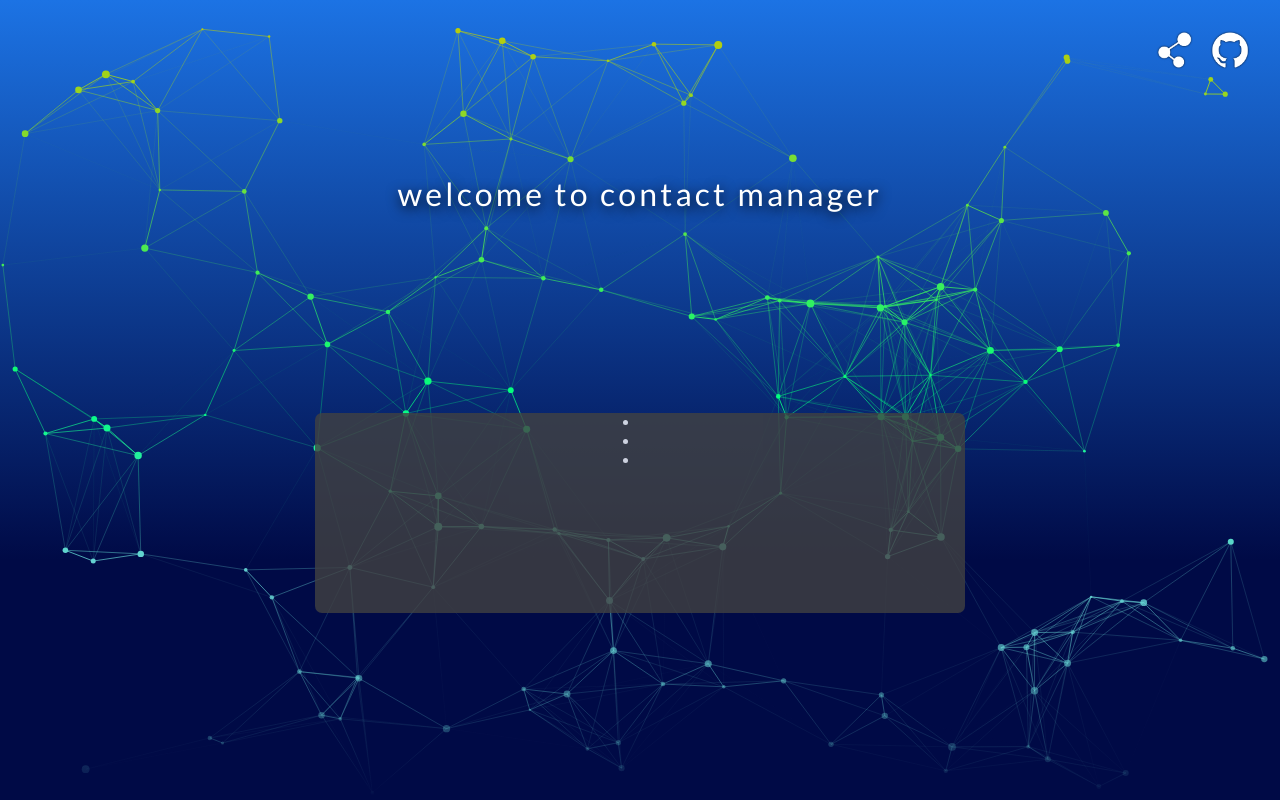
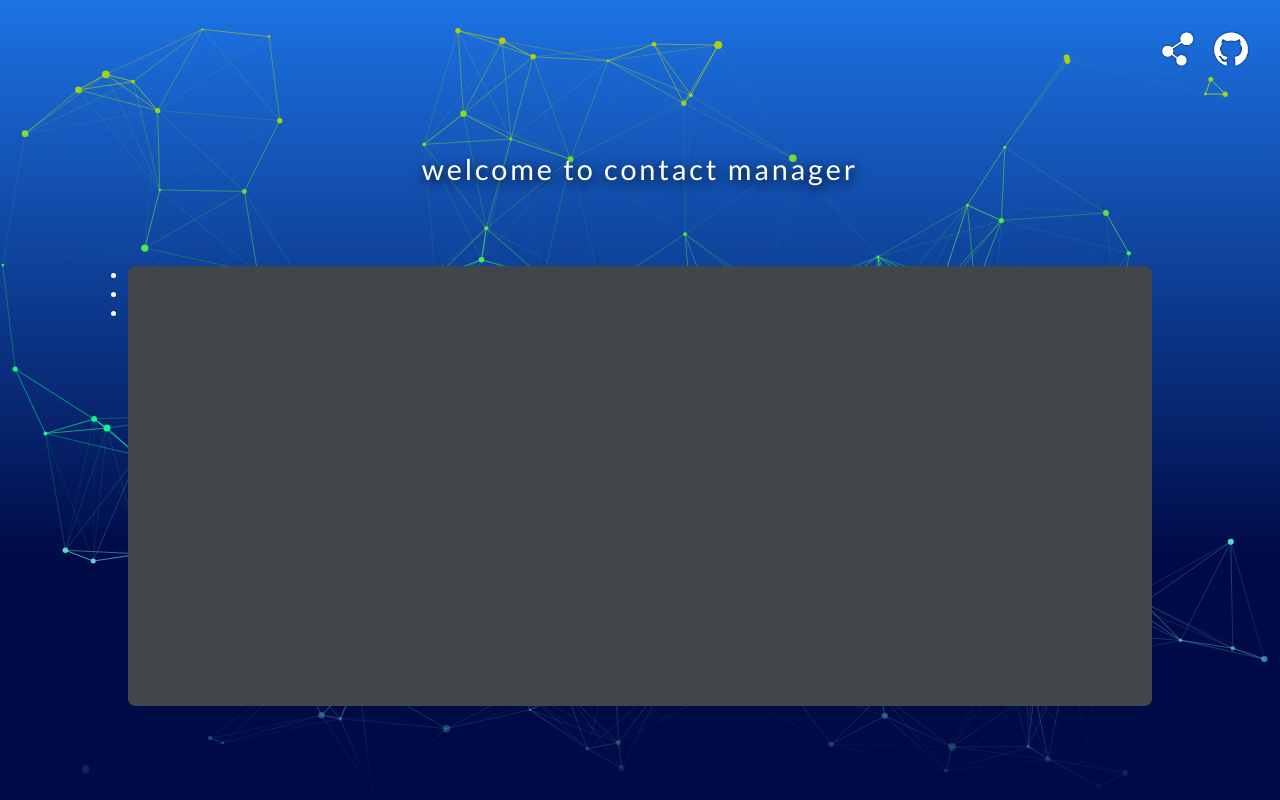
Before and after one commit to Mudrock1776/ContactManager, a PHP site: page / in a window 1280 px wide. Run offline with PHP 8.4, Linux system fonts and the light colour scheme.

Commit message:
some new changes

```diff
--- a/html/script.js
+++ b/html/script.js
@@ -20,7 +20,8 @@
 // handles window resizing
 function resizeCanvas() {
     // canvas width and height are set to new window width and height
-    canvas.width = window.innerWidth;
+    // canvas.width = window.innerWidth;
+    canvas.width  = document.documentElement.clientWidth; // ensures theres no horizontal scrollbar
     canvas.height = window.innerHeight + window.scrollY; // accounts for scroll
 
     // recreate canvas gradiewnt
--- a/html/style.css
+++ b/html/style.css
@@ -4,7 +4,8 @@
     letter-spacing: .1em; /* initial stretch length */
   }
   100% {
-    letter-spacing: .3em; /* peak stretch length */
+    /* letter-spacing: .3em; peak stretch length */
+    letter-spacing: 0.5vw;
   }
 }
 
@@ -24,12 +25,15 @@
   padding: 0;
   box-sizing: border-box;
   font-family: 'Roboto', sans-serif;
+  /* background-color: rgb(0, 10, 70); */
 }
 
 /* scrollbar styling, need to fix */
 ::-webkit-scrollbar {
-  width: 12px;
-  background-color: rgb(73, 73, 73);
+  width: 10px;
+  height: 0.5vh;
+  /* background-color: rgb(0, 10, 70); */
+  background: linear-gradient(rgb(28, 115, 228) 0%, rgb(0, 10, 70) 70%);
 }
 
 ::-webkit-scrollbar-thumb {
@@ -38,7 +42,12 @@
 }
 
 ::-webkit-scrollbar-thumb:hover {
-  background-color: #d3d3d3;
+  background-color: #e6e6e6;
+}
+
+::-webkit-scrollbar-corner {
+  background-color: rgb(0, 10, 70);
+  /* background: linear-gradient(rgb(28, 115, 228) 0%, rgb(0, 10, 70) 70%); */
 }
 
 /* for background particle animation */
@@ -50,15 +59,19 @@
   z-index: 1;
 }
 
-/* defining flex elements */
-.flex {
-  display: flex;
+#gamer {
+  background-color: red;
 }
 
+/* defining flex elements */
 .container {
   flex-direction: row;
   justify-content: center;
   align-items: center;
+}
+
+.flex {
+  display: flex;
 }
 
 .topbar {
@@ -73,9 +86,10 @@
 }
 
 .githubicon {
-  width: 40px;
+  width: 38px;
   margin-top: 30px;
   margin-right: 30px;
+  background-color: none;
 }
 
 .githubicon:hover {
@@ -83,7 +97,7 @@
 }
 
 .particleicon {
-  width: 40px;
+  width: 38px;
   margin-top: 30px;
   margin-right: 15px;
 }
@@ -93,9 +107,10 @@
 }
 
 .landingtxt {
-  width: 100%;
-  padding-top: 100px;
-  padding-bottom: 100px;
+  /* width: 100%; */
+  /* padding-top: 100px;
+  padding-bottom: 100px; */
+  padding-top: 10vh;
   justify-content: center;
   align-items: center;
 }
@@ -104,10 +119,17 @@
   color: white;
   position: relative;
   z-index: 3;
-  font-size: 2em;
+  /* font-size: 2em; */
+  font-size: 1.8em;
   letter-spacing: .1em;
   font-family: 'Lato', sans-serif;
   text-shadow: 1px 3px 13px #000;
+}
+
+@media (max-width: 500px) {
+  header {
+    /* font-size: 4vw; */
+  }
 }
 
 header:hover {
@@ -121,32 +143,40 @@
 }
 
 p {
-  color: white;
+  color: rgb(255, 255, 255);
   /* position: absolute; */
   position: relative;
   z-index: 3;
 }
 
+/* .music {
+  position: relative;
+  background-color: #000000;
+  border-radius: 7px;
+  height: 1vw;
+  width: 1vw;
+} */
+
 .music {
   position: relative;
-  background-color: #424242;
+  background-color: #424549;
   border-radius: 7px;
-  height: 200px;
-  min-width: 300px;
-  padding-left: 325px;
-  padding-right: 325px;
-  margin-top: 100px;
-  opacity: 0.8;
+  /* height: 200px; */
+  height: 55vh;
+  width: 80vw;
+  margin-top: 10vh;
+  margin-bottom: 5vh;
+  /* opacity: 0.8; */
   z-index: 3;
 }
 
-@media (max-width: 900px) {
+/* @media (max-width: 900px) {
   .music {
-    padding-left: 36vw;
-    padding-right: 36vw;
-    background-color: aliceblue;
+    padding-left: 1vw;
+    padding-right: 1vw;
+    background-color: rgb(50, 115, 172);
   }
-}
+} */
 
 ul {
   display: inline;
```
